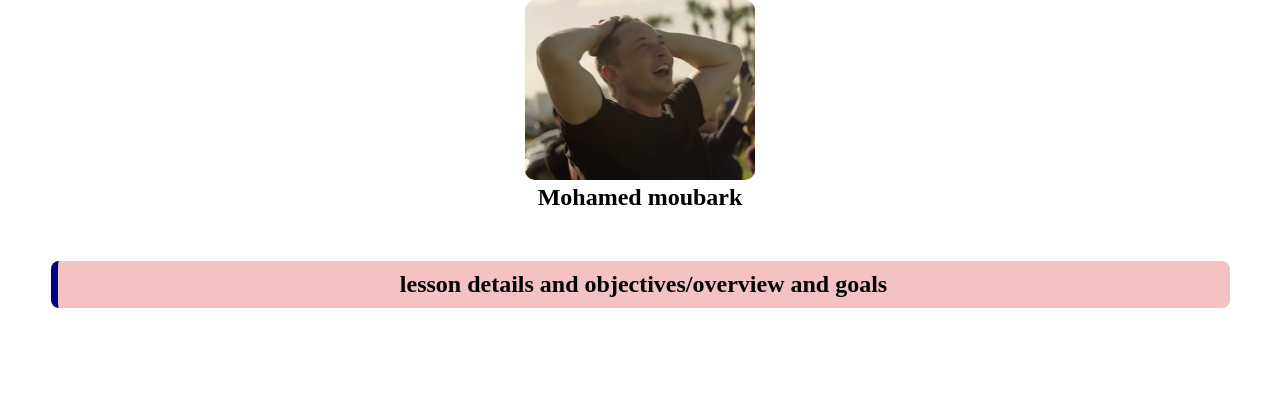
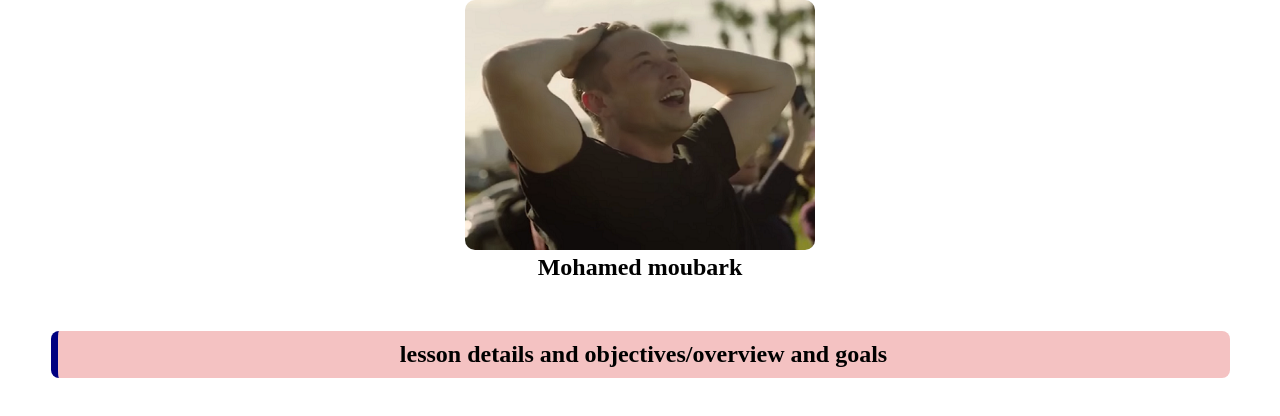
Before and after one commit to mohamedukus/example-5, a plain HTML site: page lesson1.html in a window 1280 px wide. Drawn offline with Linux system fonts and the light colour scheme.

Commit message:
Update style.css
change height and width

```diff
--- a/style.css
+++ b/style.css
@@ -4,8 +4,8 @@
     border-radius: 10px;
 }
 img{
-    height:180px;
-    width: 230px;
+    height:250px;
+    width: 350px;
     border-radius:10px;
 }
 header,
```
